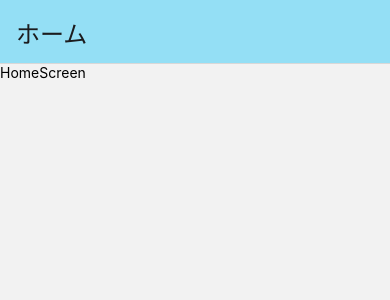
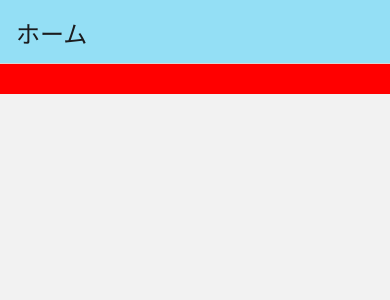
Before and after one commit to ken0426/eatLimit-app2.0, a React Native app: screen /homeScreen in a window 390 px wide. Shown: the top 300 px of the page. Built offline with nearby package versions, Linux system fonts and the light colour scheme.

Commit message:
[feat] 日付を表示するエリアの作成

```diff
--- a/src/components/HomeScreen.tsx
+++ b/src/components/HomeScreen.tsx
@@ -1,12 +1,19 @@
 import React from 'react';
-import { Text } from 'react-native';
+import { StyleSheet, Text, View } from 'react-native';
 
 const HomeScreen = () => {
   return (
     <>
-      <Text>HomeScreen</Text>
+      <View style={styles.topBar}></View>
     </>
   );
 };
 
 export default HomeScreen;
+
+const styles = StyleSheet.create({
+  topBar: {
+    height: 30,
+    backgroundColor: 'red',
+  },
+});
```
